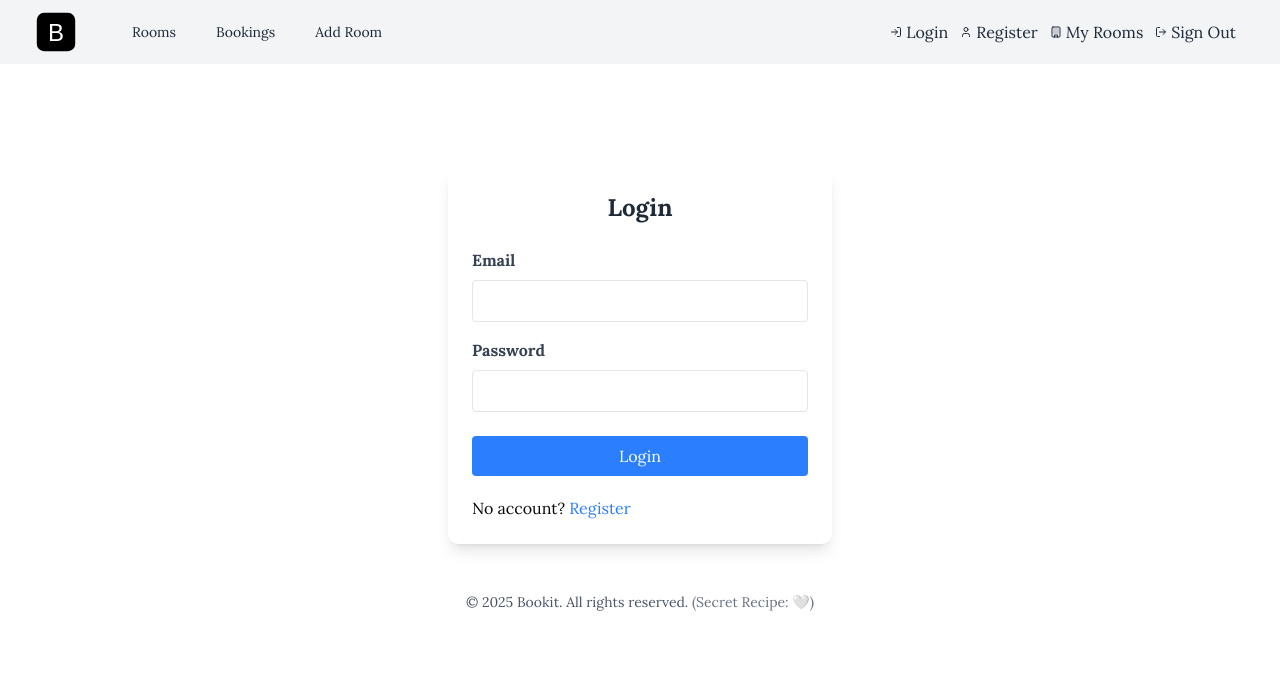
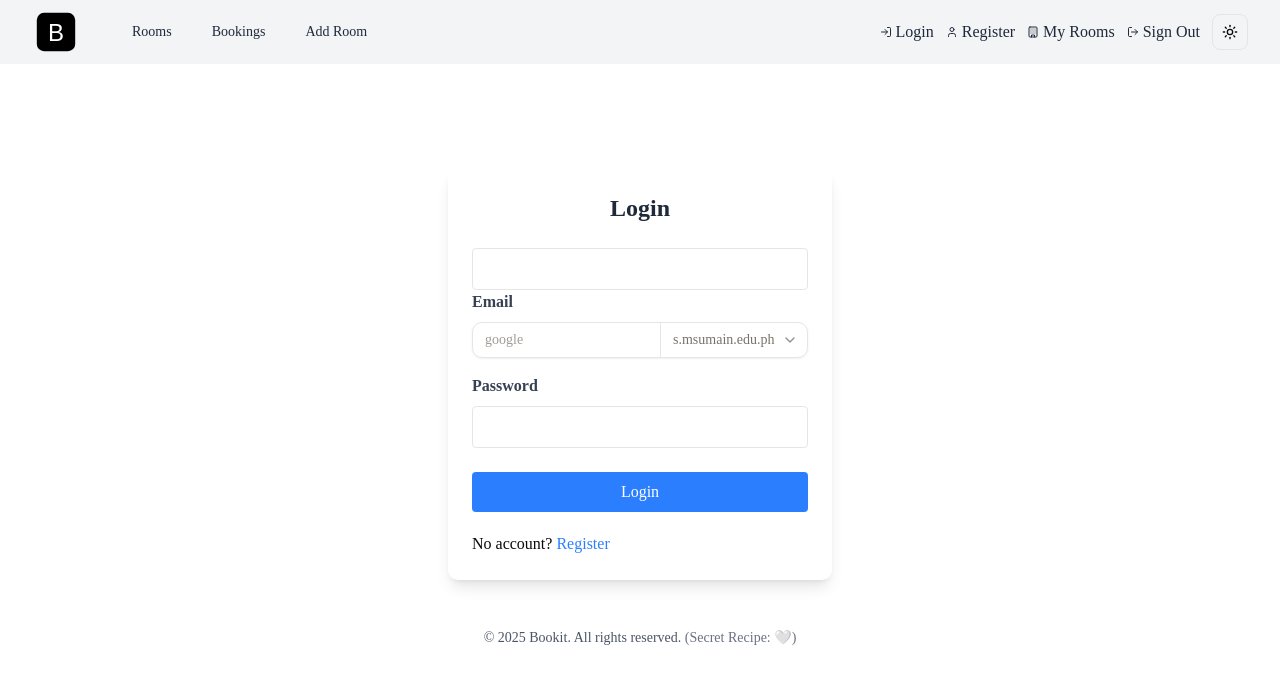
Before and after one commit to nuroldin/book-it, a Next.js app: page /login in a window 1280 px wide. Shown: the top 684 px of the page. Built offline with nearby package versions, Linux system fonts and the light colour scheme.

Commit message:
Add theme provider and toggle components; implement theme switching and enhance login form with input component

```diff
--- a/app/actions/createSession.ts
+++ b/app/actions/createSession.ts
@@ -1,14 +1,17 @@
 "use server";
 
-async function createSession(state: void, formData: FormData) {
-	const email = formData.get("email") as string | null;
-	const password = formData.get("password") as string | null;
+const createSession = async (
+	state: { error: string } | undefined,
+	formData: FormData
+): Promise<{ error: string } | undefined> => {
+	const email = formData.get("email") as string;
+	const password = formData.get("password") as string;
 
-	if (email && password) {
-		console.log(email, password);
-	} else {
-		console.error("Email or password is missing.");
+	if (!email || !password) {
+		return { error: "Please fill out all fields" };
 	}
-}
+
+	console.log(email, password);
+};
 
 export default createSession;
--- a/app/layout.tsx
+++ b/app/layout.tsx
@@ -3,6 +3,9 @@ import { Lora } from "next/font/google";
 import "@/assets/styles/globals.css";
 import Header from "@/components/Header";
 import Footer from "@/components/Footer";
+import { Bounce, ToastContainer } from "react-toastify";
+import "react-toastify/dist/ReactToastify.css";
+import { ThemeProvider } from "@/components/theme-provider";
 
 const lora = Lora({
 	subsets: ["latin"],
@@ -60,13 +63,33 @@ export default function RootLayout({
 	children,
 }: Readonly<{ children: React.ReactNode }>) {
 	return (
-		<html lang="en" className={lora.variable}>
+		<html lang="en" className={lora.variable + `dark`}>
 			<body className="antialiased">
-				<Header />
-				<main className="mx-auto max-w-7xl px-4 py-6 sm:px-6 lg:px-8">
-					{children}
-				</main>
-				<Footer />
+				<ThemeProvider
+					attribute="class"
+					defaultTheme="system"
+					enableSystem
+					disableTransitionOnChange
+				>
+					<Header />
+					<main className="mx-auto max-w-7xl px-4 py-6 sm:px-6 lg:px-8">
+						{children}
+					</main>
+					<Footer />
+					<ToastContainer
+						position="top-right"
+						autoClose={5000}
+						hideProgressBar={false}
+						newestOnTop={false}
+						closeOnClick={false}
+						rtl={false}
+						pauseOnFocusLoss
+						draggable
+						pauseOnHover
+						theme="dark"
+						transition={Bounce}
+					/>
+				</ThemeProvider>
 			</body>
 		</html>
 	);
--- a/app/login/page.tsx
+++ b/app/login/page.tsx
@@ -1,10 +1,21 @@
 "use client";
 import Link from "next/link";
+import { useRouter } from "next/navigation";
 import createSession from "../actions/createSession";
-import { useActionState } from "react";
+import { useActionState, useEffect } from "react";
+import { toast } from "react-toastify";
+import { Input } from "@/components/ui/input";
+import { ChevronDown } from "lucide-react";
 
 const LoginPage = () => {
 	const [state, formAction] = useActionState(createSession, undefined);
+
+	useEffect(() => {
+		if (state?.error) toast.error(state.error);
+		if (state?.success) {
+			toast.success("Logged in successfully!");
+		}
+	}, [state]);
 	return (
 		<div className="flex items-center justify-center">
 			<div className="bg-white shadow-lg rounded-lg p-6 w-full max-w-sm mt-20">
@@ -14,12 +25,6 @@ const LoginPage = () => {
 					</h2>
 
 					<div className="mb-4">
-						<label
-							htmlFor="email"
-							className="block text-gray-700 font-bold mb-2"
-						>
-							Email
-						</label>
 						<input
 							type="email"
 							id="email"
@@ -27,6 +32,41 @@ const LoginPage = () => {
 							className="border rounded w-full py-2 px-3"
 							required
 						/>
+						<div className="space-y-2 min-w-[300px]">
+							<label
+								htmlFor="email"
+								className="block text-gray-700 font-bold mb-2"
+							>
+								Email
+							</label>
+							<div className="flex rounded-lg shadow-sm shadow-black/5">
+								<Input
+									type="email"
+									id="email"
+									name="email"
+									className="-me-px rounded-e-none shadow-none focus-visible:z-10"
+									placeholder="google"
+								/>
+								<div className="relative inline-flex">
+									<select
+										className="peer inline-flex h-full appearance-none items-center rounded-none rounded-e-lg border border-input bg-background pe-8 ps-3 text-sm text-muted-foreground transition-shadow hover:bg-accent hover:text-accent-foreground focus:z-10 focus-visible:border-ring focus-visible:text-foreground focus-visible:outline-none focus-visible:ring-[3px] focus-visible:ring-ring/20 disabled:pointer-events-none disabled:cursor-not-allowed disabled:opacity-50"
+										aria-label="Domain suffix"
+									>
+										<option>s.msumain.edu.ph</option>
+										<option>gmail.com</option>
+										<option>icloud.com</option>
+									</select>
+									<span className="pointer-events-none absolute inset-y-0 end-0 z-10 flex h-full w-9 items-center justify-center text-muted-foreground/80 peer-disabled:opacity-50">
+										<ChevronDown
+											size={16}
+											strokeWidth={2}
+											aria-hidden="true"
+											role="img"
+										/>
+									</span>
+								</div>
+							</div>
+						</div>
 					</div>
 
 					<div className="mb-6">
@@ -41,7 +81,6 @@ const LoginPage = () => {
 							id="password"
 							name="password"
 							className="border rounded w-full py-2 px-3"
-							required
 						/>
 					</div>
 
--- a/components/Header.tsx
+++ b/components/Header.tsx
@@ -2,6 +2,7 @@ import Image from "next/image";
 import Link from "next/link";
 import { LogIn, User, Building, LogOut } from "lucide-react";
 import logo from "@/assets/images/logo.svg";
+import { ToggleTheme } from "./ToggleButton";
 
 const Header = () => {
 	return (
@@ -61,6 +62,7 @@ const Header = () => {
 							>
 								<LogOut className="w-3 h-3 mr-1" /> Sign Out
 							</Link>
+							<ToggleTheme />
 						</div>
 					</div>
 				</div>
--- /dev/null
+++ b/components/ToggleButton.tsx
@@ -0,0 +1,38 @@
+"use client";
+
+import { Toggle } from "@/components/ui/toggle";
+import { Moon, Sun } from "lucide-react";
+import { useState } from "react";
+
+function ToggleTheme() {
+	const [theme, setTheme] = useState<string>("light");
+
+	return (
+		<div>
+			<Toggle
+				variant="outline"
+				className="group size-9 data-[state=on]:bg-transparent data-[state=on]:hover:bg-muted"
+				pressed={theme === "dark"}
+				onPressedChange={() =>
+					setTheme((prev) => (prev === "dark" ? "light" : "dark"))
+				}
+				aria-label={`Switch to ${theme === "dark" ? "light" : "dark"} mode`}
+			>
+				<Moon
+					size={16}
+					strokeWidth={2}
+					className="shrink-0 scale-0 opacity-0 transition-all group-data-[state=on]:scale-100 group-data-[state=on]:opacity-100"
+					aria-hidden="true"
+				/>
+				<Sun
+					size={16}
+					strokeWidth={2}
+					className="absolute shrink-0 scale-100 opacity-100 transition-all group-data-[state=on]:scale-0 group-data-[state=on]:opacity-0"
+					aria-hidden="true"
+				/>
+			</Toggle>
+		</div>
+	);
+}
+
+export { ToggleTheme };
--- /dev/null
+++ b/components/theme-provider.tsx
@@ -0,0 +1,11 @@
+"use client";
+
+import * as React from "react";
+import { ThemeProvider as NextThemesProvider } from "next-themes";
+
+export function ThemeProvider({
+	children,
+	...props
+}: React.ComponentProps<typeof NextThemesProvider>) {
+	return <NextThemesProvider {...props}>{children}</NextThemesProvider>;
+}
--- /dev/null
+++ b/components/ui/input.tsx
@@ -0,0 +1,25 @@
+import { cn } from "@/lib/utils";
+import * as React from "react";
+
+const Input = React.forwardRef<HTMLInputElement, React.ComponentProps<"input">>(
+  ({ className, type, ...props }, ref) => {
+    return (
+      <input
+        type={type}
+        className={cn(
+          "flex h-9 w-full rounded-lg border border-input bg-background px-3 py-2 text-sm text-foreground shadow-sm shadow-black/5 transition-shadow placeholder:text-muted-foreground/70 focus-visible:border-ring focus-visible:outline-none focus-visible:ring-[3px] focus-visible:ring-ring/20 disabled:cursor-not-allowed disabled:opacity-50",
+          type === "search" &&
+            "[&::-webkit-search-cancel-button]:appearance-none [&::-webkit-search-decoration]:appearance-none [&::-webkit-search-results-button]:appearance-none [&::-webkit-search-results-decoration]:appearance-none",
+          type === "file" &&
+            "p-0 pr-3 italic text-muted-foreground/70 file:me-3 file:h-full file:border-0 file:border-r file:border-solid file:border-input file:bg-transparent file:px-3 file:text-sm file:font-medium file:not-italic file:text-foreground",
+          className,
+        )}
+        ref={ref}
+        {...props}
+      />
+    );
+  },
+);
+Input.displayName = "Input";
+
+export { Input };
--- /dev/null
+++ b/components/ui/toggle.tsx
@@ -0,0 +1,45 @@
+"use client"
+
+import * as React from "react"
+import * as TogglePrimitive from "@radix-ui/react-toggle"
+import { cva, type VariantProps } from "class-variance-authority"
+
+import { cn } from "@/lib/utils"
+
+const toggleVariants = cva(
+  "inline-flex items-center justify-center rounded-md text-sm font-medium ring-offset-background transition-colors hover:bg-muted hover:text-muted-foreground focus-visible:outline-none focus-visible:ring-2 focus-visible:ring-ring focus-visible:ring-offset-2 disabled:pointer-events-none disabled:opacity-50 data-[state=on]:bg-accent data-[state=on]:text-accent-foreground",
+  {
+    variants: {
+      variant: {
+        default: "bg-transparent",
+        outline:
+          "border border-input bg-transparent hover:bg-accent hover:text-accent-foreground",
+      },
+      size: {
+        default: "h-10 px-3",
+        sm: "h-9 px-2.5",
+        lg: "h-11 px-5",
+      },
+    },
+    defaultVariants: {
+      variant: "default",
+      size: "default",
+    },
+  }
+)
+
+const Toggle = React.forwardRef<
+  React.ElementRef<typeof TogglePrimitive.Root>,
+  React.ComponentPropsWithoutRef<typeof TogglePrimitive.Root> &
+    VariantProps<typeof toggleVariants>
+>(({ className, variant, size, ...props }, ref) => (
+  <TogglePrimitive.Root
+    ref={ref}
+    className={cn(toggleVariants({ variant, size, className }))}
+    {...props}
+  />
+))
+
+Toggle.displayName = TogglePrimitive.Root.displayName
+
+export { Toggle, toggleVariants }
--- a/package.json
+++ b/package.json
@@ -9,12 +9,15 @@
     "lint": "next lint"
   },
   "dependencies": {
+    "@radix-ui/react-toggle": "^1.1.2",
     "class-variance-authority": "^0.7.1",
     "clsx": "^2.1.1",
     "lucide-react": "^0.484.0",
     "next": "15.2.4",
+    "next-themes": "^0.4.6",
     "react": "^19.0.0",
     "react-dom": "^19.0.0",
+    "react-toastify": "^11.0.5",
     "tailwind-merge": "^3.0.2",
     "tw-animate-css": "^1.2.4"
   },
```
Also changed, not shown: 1 other file (tests, documents, lock files or other folders).
